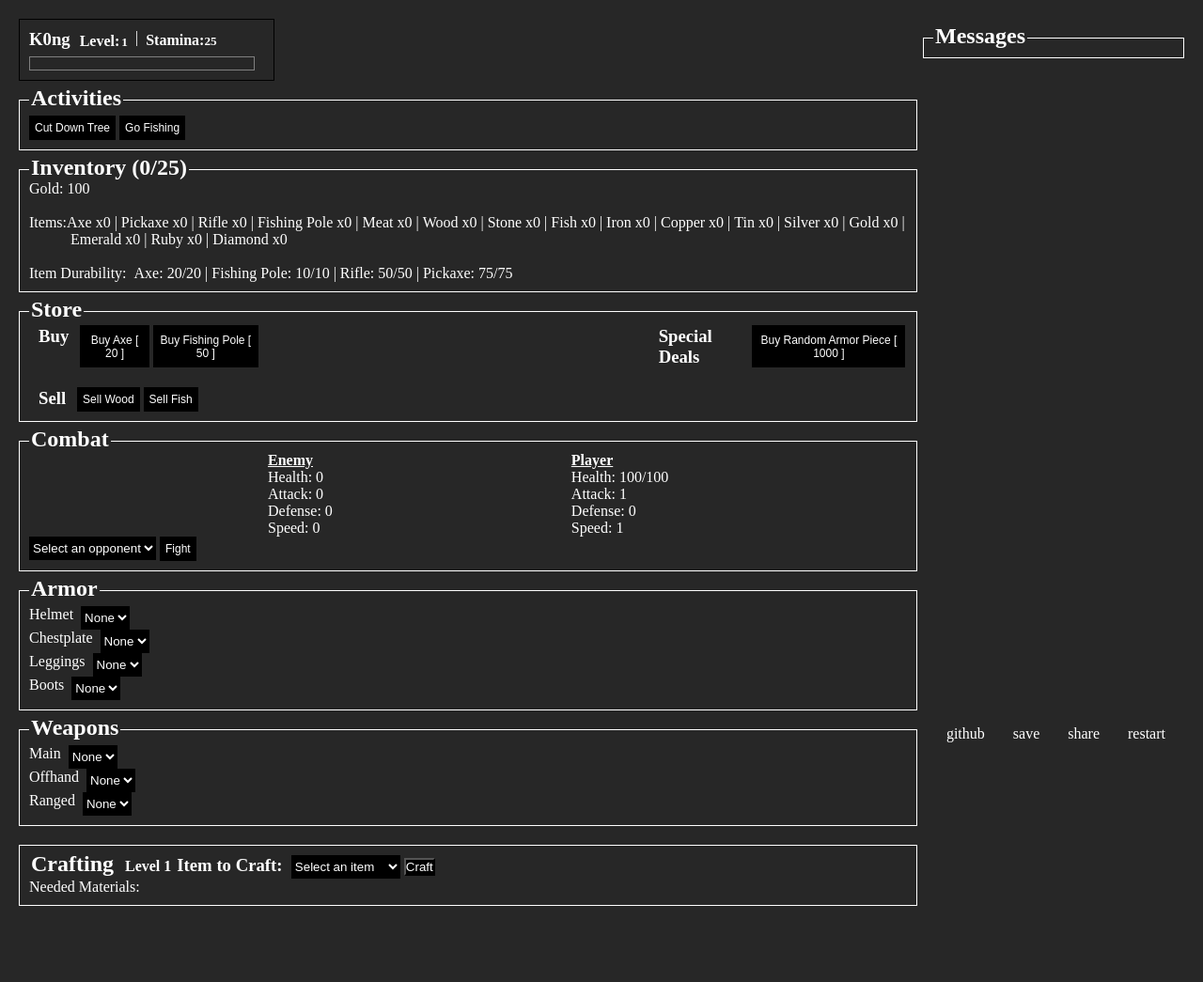
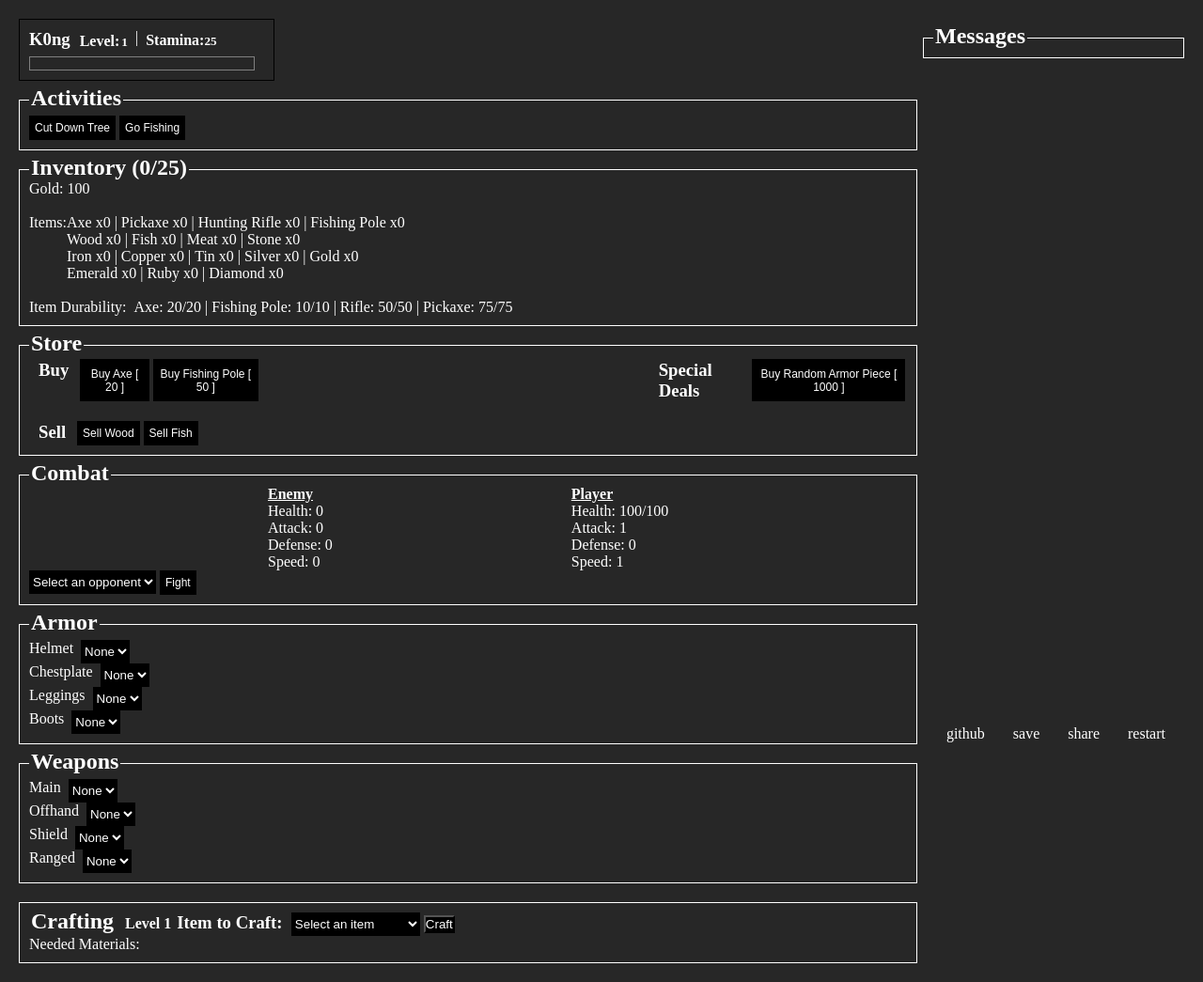
Before and after one commit to Winnrman/An-Empty-World, a plain HTML site: page index.html in a window 1280 px wide. Shown: the whole page at 94% size. Before the commit the page ends 984 px from the top, so only its background shows below. Drawn offline with Linux system fonts and the light colour scheme.

Commit message:
only show craftable items, added Shield to equipment slots, added more craftable items

```diff
--- a/index.html
+++ b/index.html
@@ -54,7 +54,12 @@
         <br>
         <span style="display: inline-flex;">
             <p id="itemsSubheader">Items:</p>
-            <div id="inventory"></div>
+            <div id="inventory">
+                <div id="inventory-tools"></div>
+                <div id="inventory-basic"></div>
+                <div id="inventory-ores"></div>
+                <div id="inventory-gems"></div>
+            </div>
         </span>
         <br><br>
         <span style="display: inline-flex;">
@@ -174,6 +179,7 @@
                 <select id="BootsSelect" class="EquipmentSelect">
                     <option value="">None</option>
                 </select>
+            </span>
         </div>
     </div>
 
@@ -195,10 +201,18 @@
             </span>
             <br>
             <span style="display: inline-flex">
+                <p>Shield &nbsp;</p>
+                <select id="ShieldSelect" class="EquipmentSelect">
+                    <option value="">None</option>
+                </select>
+            </span>
+            <br>
+            <span style="display: inline-flex">
                 <p>Ranged &nbsp;</p>
                 <select id="RangedSelect" class="EquipmentSelect">
                     <option value="">None</option>
                 </select>
+            </span>
         </div>
     </div>
 
@@ -210,21 +224,8 @@
         <span style="display:  inline-flex; ">
             <h3 id="itemToCraft">Item to Craft: &nbsp;</h3><select onChange="crafting.displayCraftingNeededMaterials()"
                 id="craftingSelect">
-                <option value="">Select an item</option>
-                <option value="Wooden Sword">Wooden Sword</option>
-                <option value="Wooden Helmet">Wooden Helmet</option>
-                <option value="Wooden Boots">Wooden Boots</option>
-                <option style="visibility: hidden; display: none;" class="level5Crafting" value="Iron Sword">Iron Sword
-                </option>
-                <option style="visibility: hidden; display: none;" class="level5Crafting" value="Iron Helmet">Iron
-                    Helmet</option>
-                <option style="visibility: hidden; display: none;" class="level5Crafting" value="Iron Shield">Iron
-                    Shield</option>
-                <option style="visibility: hidden; display: none;" class="level5Crafting" value="Iron Cutlass">Iron
-                    Cutlass</option>
             </select>
             <div id="requiredMaterials">
-                <!--inside here, check inventory for needed materials. If has all, craft button is clickable.-->
             </div>
         </span>
         <button id="craftingButton" onclick="crafting.doCrafting()">Craft</button>
--- a/js/crafting.js
+++ b/js/crafting.js
@@ -1,7 +1,9 @@
 import items from "./items.js";
 import { addMessage } from './messages.js';
-import { addToOwnedEquipment } from "./maintenance.js";
+import { addToOwnedEquipment, ownsEquipment } from "./maintenance.js";
 import player from "./player.js";
+
+let currentCraftable = undefined;
 
 function getSelectedCraftable() {
     var selectedName = document.getElementById("craftingSelect").value;
@@ -12,6 +14,8 @@ export function displayCraftingNeededMaterials() {
     const craftable = getSelectedCraftable();
     if (!craftable || !craftable.crafting)
         return;
+
+    currentCraftable = craftable.name;
 
     const parts = Object.keys(craftable.crafting.ingredients).map(key => `${key}: ${player.inventory_dictionary[key]}/${craftable.crafting.ingredients[key]}`).join(' ');
     document.getElementById("neededMaterials").innerHTML = `Needed Materials: ${parts}`;
@@ -40,4 +44,24 @@ export function doCrafting() {
 
     addMessage(`You crafted a ${craftable.name}!`);
     addToOwnedEquipment(craftable.name, craftable.type);
+    renderCraftables();
 }
+
+export function renderCraftables() {
+    const craftables = items.filter(x => x.crafting && x.crafting.requiredLevel <= player.level && !ownsEquipment(x.name));
+    const container = document.getElementById('craftingSelect');
+
+    container.innerHTML = '';
+    const option = document.createElement("option");
+    option.text = "Select an item";
+    container.add(option);
+
+    for (const craftable of craftables) {
+        const option = document.createElement("option");
+        option.value = craftable.name;
+        option.text = craftable.name;
+        if (currentCraftable == craftable.name)
+            option.setAttribute("selected", "selected");
+        container.add(option);
+    }
+}
--- a/js/items.js
+++ b/js/items.js
@@ -117,6 +117,13 @@ export default [
         rarity: "common",
         price: 10,
         armor: 1 + 3,
+        crafting: {
+            requiredLevel: 1,
+            ingredients: {
+                "Wood": 5,
+                "Iron": 1
+            }
+        }
     },
     {
         name: "Iron Chestplate",
@@ -125,6 +132,13 @@ export default [
         rarity: "uncommon",
         price: 20,
         armor: 2 + 3,
+        crafting: {
+            requiredLevel: 5,
+            ingredients: {
+                "Wood": 2,
+                "Iron": 5
+            }
+        }
     },
     {
         name: "Bronze Chestplate",
@@ -182,6 +196,13 @@ export default [
         rarity: "common",
         price: 10,
         armor: 1 + 2,
+        crafting: {
+            requiredLevel: 1,
+            ingredients: {
+                "Wood": 3,
+                "Iron": 1
+            }
+        }
     },
     {
         name: "Iron Leggings",
@@ -190,6 +211,13 @@ export default [
         rarity: "uncommon",
         price: 20,
         armor: 2 + 2,
+        crafting: {
+            requiredLevel: 5,
+            ingredients: {
+                "Wood": 1,
+                "Iron": 3
+            }
+        }
     },
     {
         name: "Bronze Leggings",
@@ -262,6 +290,13 @@ export default [
         rarity: "uncommon",
         price: 20,
         armor: 2 + 1,
+        crafting: {
+            requiredLevel: 5,
+            ingredients: {
+                "Wood": 1,
+                "Iron": 3
+            }
+        },
     },
     {
         name: "Bronze Boots",
--- a/js/main.js
+++ b/js/main.js
@@ -27,10 +27,8 @@ function calculateInventorySpace() {
 }
 
 setInterval(function () {
-    document.getElementById("inventory").innerHTML = inventory;
     document.getElementById("gold").innerHTML = player.gold;
     player.inventory.sort();
-    checkLevelUnlocks();
     checkDarkMode();
 
     document.getElementById("axeDurability").innerHTML = "Axe: " + player.axeHealth + "/20";
@@ -39,43 +37,19 @@ setInterval(function () {
     document.getElementById("fishingPoleDurability").innerHTML = "&nbsp;| Fishing Pole: " + player.fishingPoleHealth + "/10";
     document.getElementById("inventoryHeader").innerHTML = "Inventory (" + calculateInventorySpace() + "/" + player.maxInventorySize + ")";
 
-    document.getElementById("inventory").innerHTML = "Axe x" + player.inventory_dictionary["Axe"] + "&nbsp;|" + "&nbsp;Pickaxe x" + player.inventory_dictionary["Pickaxe"] + "&nbsp;|" + "&nbsp;Rifle x" + player.inventory_dictionary["Hunting Rifle"] + "&nbsp;|" + "&nbsp;Fishing Pole x" + player.inventory_dictionary["Fishing Pole"] + "&nbsp;|" + "&nbsp;Meat x" + player.inventory_dictionary["Meat"] + "&nbsp;|" + "&nbsp;Wood x" + player.inventory_dictionary["Wood"] + "&nbsp;|" + "&nbsp;Stone x" + player.inventory_dictionary["Stone"] + "&nbsp;|" + "&nbsp;Fish x" + player.inventory_dictionary["Fish"] + "&nbsp;|" + "&nbsp;Iron x" + player.inventory_dictionary["Iron"] + "&nbsp;|" + "&nbsp;Copper x" + player.inventory_dictionary["Copper"] + "&nbsp;|" + "&nbsp;Tin x" + player.inventory_dictionary["Tin"] + "&nbsp;|" + "&nbsp;Silver x" + player.inventory_dictionary["Silver"] + "&nbsp;|" + "&nbsp;Gold x" + player.inventory_dictionary["Gold"] + "&nbsp;|" + "&nbsp;Emerald x" + player.inventory_dictionary["Emerald"] + "&nbsp;|" + "&nbsp;Ruby x" + player.inventory_dictionary["Ruby"] + "&nbsp;|" + "&nbsp;Diamond x" + player.inventory_dictionary["Diamond"];
+    const getPart = (type) => `${type} x${player.inventory_dictionary[type]}`;
+    const getParts = (types) => types.map(x => getPart(x)).join("&nbsp;|&nbsp;");
+
+    document.getElementById("inventory-tools").innerHTML = getParts(["Axe", "Pickaxe", "Hunting Rifle", "Fishing Pole"]);
+    document.getElementById("inventory-basic").innerHTML = getParts(["Wood", "Fish", "Meat", "Stone"]);
+    document.getElementById("inventory-ores").innerHTML = getParts(["Iron", "Copper", "Tin", "Silver", "Gold"]);
+    document.getElementById("inventory-gems").innerHTML = getParts(["Emerald", "Ruby", "Diamond"]);
 }, 100);
 
 setInterval(function () {
     saveData();
 }, 5000);
 
-function checkLevelUnlocks() {
-    if (player.level >= 2) {
-        //add 'Go Hunting' button to activities
-        document.getElementById("goHuntingButton").style.visibility = "visible";
-        document.getElementById("huntingRifle").style.visibility = "visible";
-        //sell meat button
-        document.getElementById("sellMeat").style.visibility = "visible";
-    }
-    if (player.level >= 3) {
-        // add 'Go Mining' button to activities
-        document.getElementById("goMiningButton").style.visibility = "visible";
-        document.getElementById("pickaxe").style.visibility = "visible";
-
-        //sell ores button
-        document.getElementById("sellOres").style.visibility = "visible";
-        document.getElementById("sellStone").style.visibility = "visible";
-    }
-    if (player.level >= 4) {
-        document.getElementById("inventoryUpgrade").style.visibility = "visible";
-    }
-    if (player.level >= 5) {
-        for (var i = 0; i < 4; i++) {
-            document.getElementsByClassName("level5Crafting")[i].style.visibility = "visible";
-            document.getElementsByClassName("level5Crafting")[i].style.display = "block";
-        }
-    }
-    if (player.level > 7) {
-        document.getElementById("goQuestingButton").style.visibility = "visible";
-    }
-}
 
 function checkDarkMode() {
     var hours = new Date().getHours();
@@ -87,3 +61,5 @@ function checkDarkMode() {
 }
 
 loadOptionsFromOwnedEquipment();
+activities.checkLevelUnlocks();
+crafting.renderCraftables();
--- a/js/maintenance.js
+++ b/js/maintenance.js
@@ -74,11 +74,11 @@ export function loadOptionsFromOwnedEquipment() {
     updateArmour();
 }
 
-export function hasEquipmentInInventory(itemName) {
-    return Object.keys(player.ownedEquipment).some(x => x.includes(itemName));
+export function ownsEquipment(itemName) {
+    return Object.values(player.ownedEquipment).some(x => x.includes(itemName));
 }
 export function hasEquiped(itemName) {
-    return Object.keys(player.equipment).some(x => x.includes(itemName));
+    return Object.values(player.equipment).includes(itemName);
 }
 
 setInterval(function () {
@@ -96,12 +96,14 @@ function updateArmour() {
     player.equipment.Chestplate = document.getElementById("ChestplateSelect").value;
     player.equipment.Leggings = document.getElementById("LeggingsSelect").value;
     player.equipment.Boots = document.getElementById("BootsSelect").value;
+    player.equipment.Shield = document.getElementById("ShieldSelect").value;
     player.equipment.Weapon = document.getElementById("WeaponSelect").value;
 
     player.playerDefense = (items.find(x => x.name === player.equipment.Helmet)?.armor || 0)
                          + (items.find(x => x.name === player.equipment.Chestplate)?.armor || 0)
                          + (items.find(x => x.name === player.equipment.Leggings)?.armor || 0)
-                         + (items.find(x => x.name === player.equipment.Boots)?.armor || 0);
+                         + (items.find(x => x.name === player.equipment.Boots)?.armor || 0)
+                         + (items.find(x => x.name === player.equipment.Shield)?.armor || 0);
 
     player.playerAttack = 1 + (items.find(x => x.name === player.equipment.Weapon)?.attack || 0)
 
```
Also changed, not shown: js/activities.js (+27 -0 lines).
